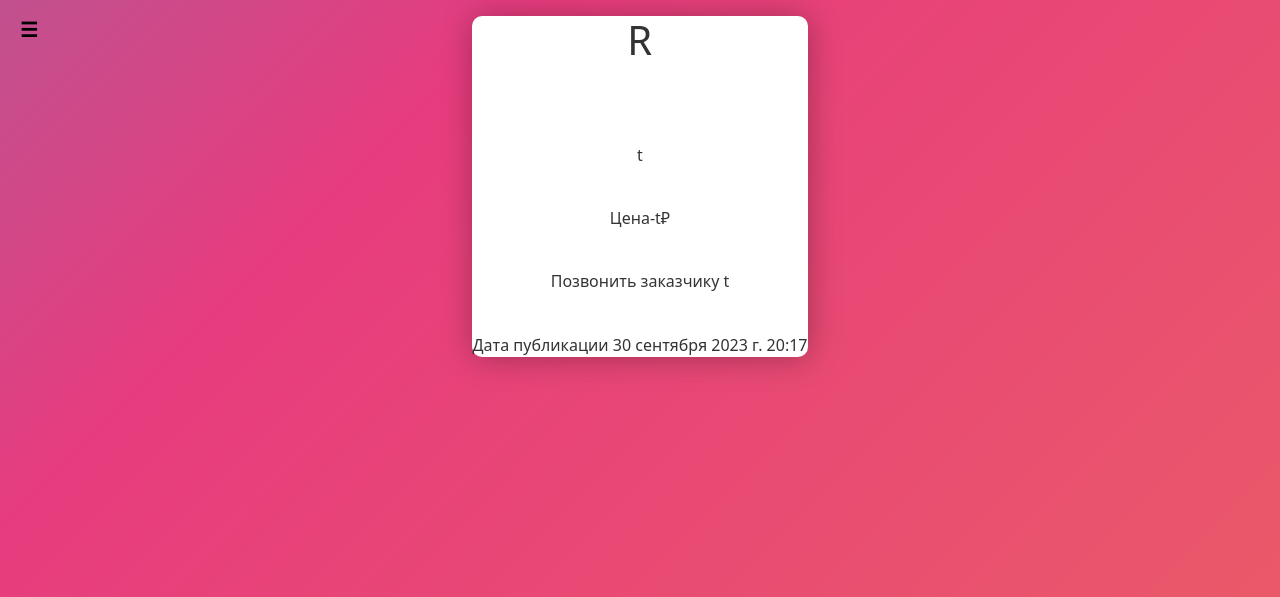
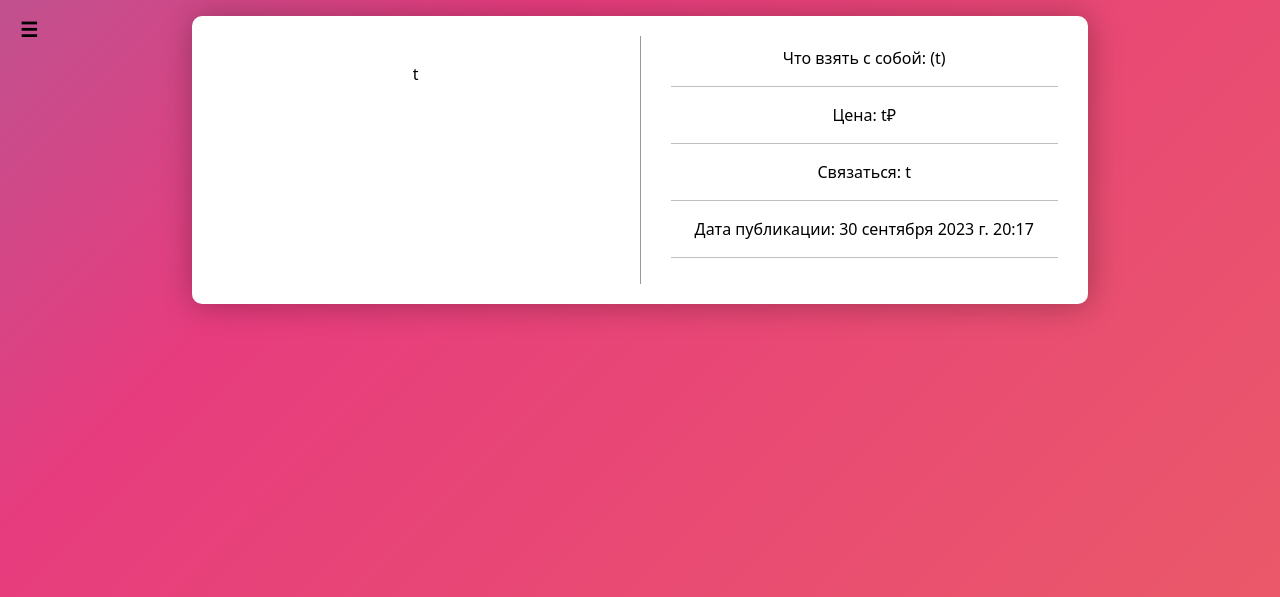
Before and after one commit to OnnnyxXx/Tasks, a Django app: page /tasks/21 in a window 1280 px wide. Shown: the top 597 px of the page. Run offline with Django 4.2, Linux system fonts and the light colour scheme; data comes from the database, SQL or seed files in the repository; both versions use the stored data as it was after the commit.

Commit message:
new look for post

```diff
--- a/coolsite/tasks_app_user/templates/tasks_app_user/details_tasks.html
+++ b/coolsite/tasks_app_user/templates/tasks_app_user/details_tasks.html
@@ -5,86 +5,70 @@
 <style>
     .blog_post {
         background: #fff;
-  max-width: max-content;
         border-radius: 10px;
         box-shadow: 1px 1px 2rem rgba(0, 0, 0, 0.3);
-  position: relative;
         margin: 0 auto;
+        padding: 20px;
+        display: flex;
+        flex-direction: row; /* Оставляем горизонтальное расположение */
     }
 
-.img_pod {
-  height: 110px;
-  width: 110px;
-  z-index: 10;
-    box-shadow: 1px 1px 5rem rgba(7, 46, 255, 0.71);
-  border-radius: 100%;
-  position: absolute;
-  left: -10%;
-  top: auto;
-  display: flex;
-  align-items: center;
-  justify-content: center;
+    .container_copy {
+        flex: 1; /* Растягиваем блоки внутри .blog_post для равного распределения места */
+        padding: 10px; /* Уменьшаем внутренний отступ для сохранения компактного вида */
     }
 
-img {
-  width: 4.3rem;
-  position: relative;
-  border-radius: 100%;
-  box-shadow: 1px 1px 2rem rgba(0, 0, 0, 0.3);
-  z-index: 1;
+    .vertical-line {
+        border-left: 1px solid #999;
+        margin-left: 20px;
+        padding-left: 20px;
     }
 
-h3 {
-  margin: 0 0 0.5rem 0;
-  color: #999;
+    .right-content {
+        flex: 1;
+        padding: 10px;
     }
 
-h1 {
-  margin: 0 0 1rem 0;
-  font-size: 2.5rem;
-  letter-spacing: 0.5px;
-  color: #333;
+@media screen and (max-width: 768px) {
+    .blog_post {
+        flex-direction: column; /* Переключение на вертикальное расположение на узких экранах */
     }
+    .vertical-line {
+        display: none; /* Скрытие вертикальной линии на узких экранах */
+    }
+}
+h3, h4, p {
+    color: black;
+}
+hr {
 
-p {
-  margin: 0 0 2.5rem 0;
-  line-height: 1.45;
-  color: #333;
-
+  color: black;
 }
-
-.btn_primary {
-  border: none;
-  outline: none;
-  background: linear-gradient(90deg, #ff9966, #ff5e62);
-  padding: 0.9rem 1rem;
-  border-radius: 50px;
-  color: white;
-  font-size: 1.2rem;
-  box-shadow: 1px 10px 2rem rgba(255, 94, 98, 0.5);
-  transition: all 0.2s ease-in;
-  text-decoration: none;
-}
-
-
 </style>
 <div class="features">
+
     <div class="blog_post">
-<!--  <div class="img_pod">-->
-<!--      <img src="{{ request.user.profile.profile_picture.url }}">-->
-<!--  </div>-->
         <div class="container_copy">
-        <h1>{{ article.title }}</h1><br>
-        <p>{{ article.full_text|linebreaks|urlize  }} </p>
-         <p>Цена-{{ article.prise }}₽</p>
-       <p>Позвонить заказчику {{ article.phope }}</p>
-        <p>Дата публикации {{ article.data }}</p>
+            <p>{{ article.full_text|linebreaks|urlize }}</p>
             {% if article.user_name == user.username %}
                 <a href="{% url 'delete_tasks' article.id %}" class="btn btn-danger">Удалить задания</a>
                 <a href="{% url 'update_tasks' article.id %}" class="btn btn-info">Редактировать задания</a>
             {% endif %}
         </div>
+
+        <div class="vertical-line"></div> <!-- Vertical line to separate content -->
+
+        <div class="container_copy right-content">
+            <p>Что взять с собой: ({{ article.anons }})</p>
+            <hr>
+            <p>Цена: {{ article.prise }}₽</p>
+            <hr>
+            <p>Связаться: {{ article.phope }}</p>
+            <hr>
+            <p>Дата публикации: {{ article.data }}</p>
+            <hr>
+        </div>
+    </div>
 </div>
 
-</div>
 {% endblock %}
--- a/coolsite/tasks_app_user/templates/tasks_app_user/home_user.html
+++ b/coolsite/tasks_app_user/templates/tasks_app_user/home_user.html
@@ -10,7 +10,7 @@
     margin-top:20px;
     color: #1a202c;
     text-align: left;
-
+    margin-top: 0;
 
 }
 .profile-pic{
--- a/coolsite/tasks_app_user/templates/tasks_app_user/user_profile.html
+++ b/coolsite/tasks_app_user/templates/tasks_app_user/user_profile.html
@@ -10,7 +10,7 @@
     margin-top:20px;
     color: #1a202c;
     text-align: left;
-
+    margin-top: 0;
 
 }
 .profile-pic{
--- a/coolsite/tasks_app_user/templates/tasks_app_user/user_reviews.html
+++ b/coolsite/tasks_app_user/templates/tasks_app_user/user_reviews.html
@@ -96,6 +96,7 @@
     fill: #BFE2FF;
 }
 </style>
+    {% if request.user.is_authenticated %}
 <div class="features">
 
   <h2>Add a Review:</h2>
@@ -173,7 +174,9 @@
   </form>
 
 </div>
-
+        {% else %}
+            <h1>Вы не сможете продолжить, пока не войдёте в свой профиль</h1>
+{% endif %}
 
 
 
```
Also changed, not shown: coolsite/tasks_app_user/templates/tasks_app_user/tasks_home.html (+44 -124 lines), coolsite/db.sqlite3. Lines whose indentation alone changed are shown as unchanged.
